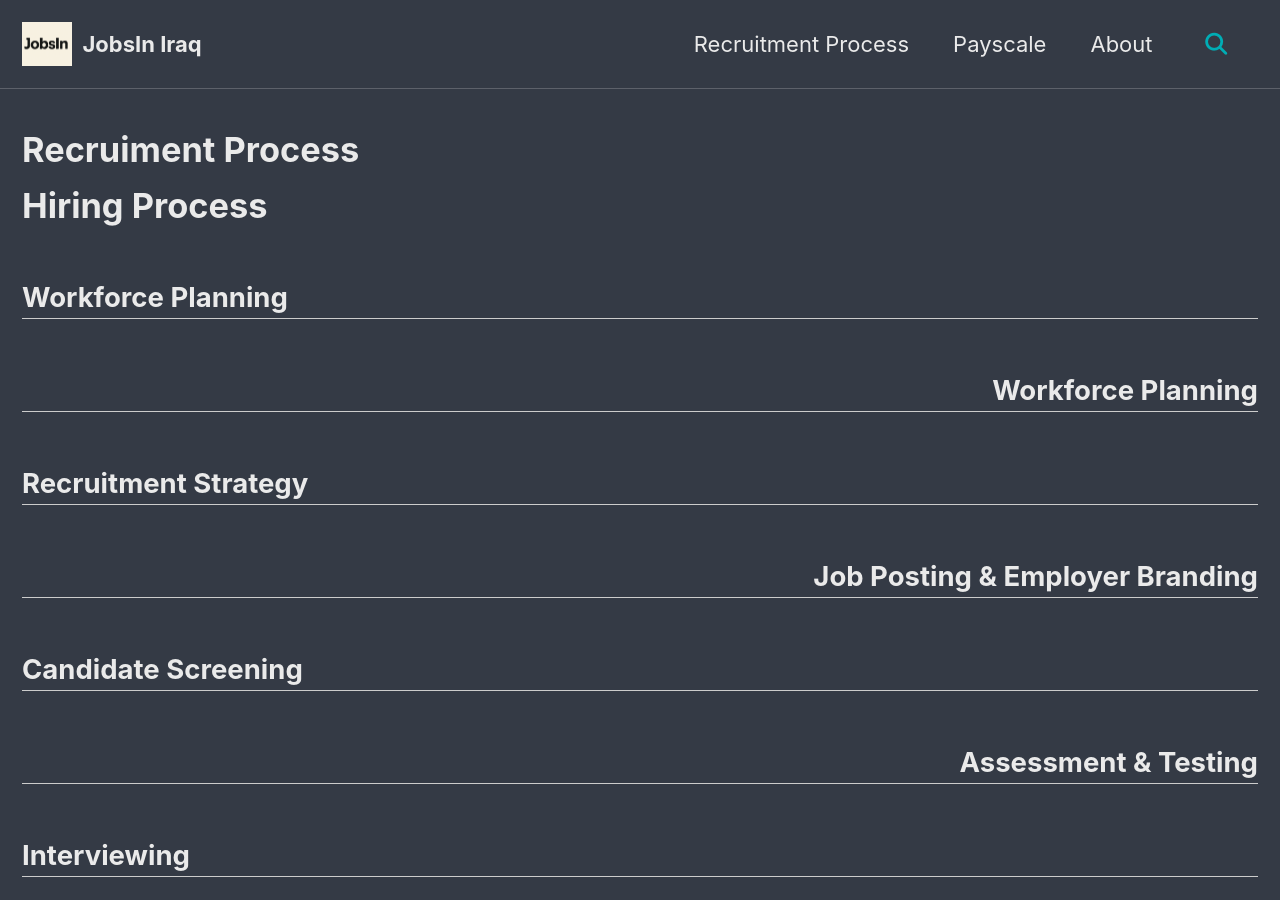
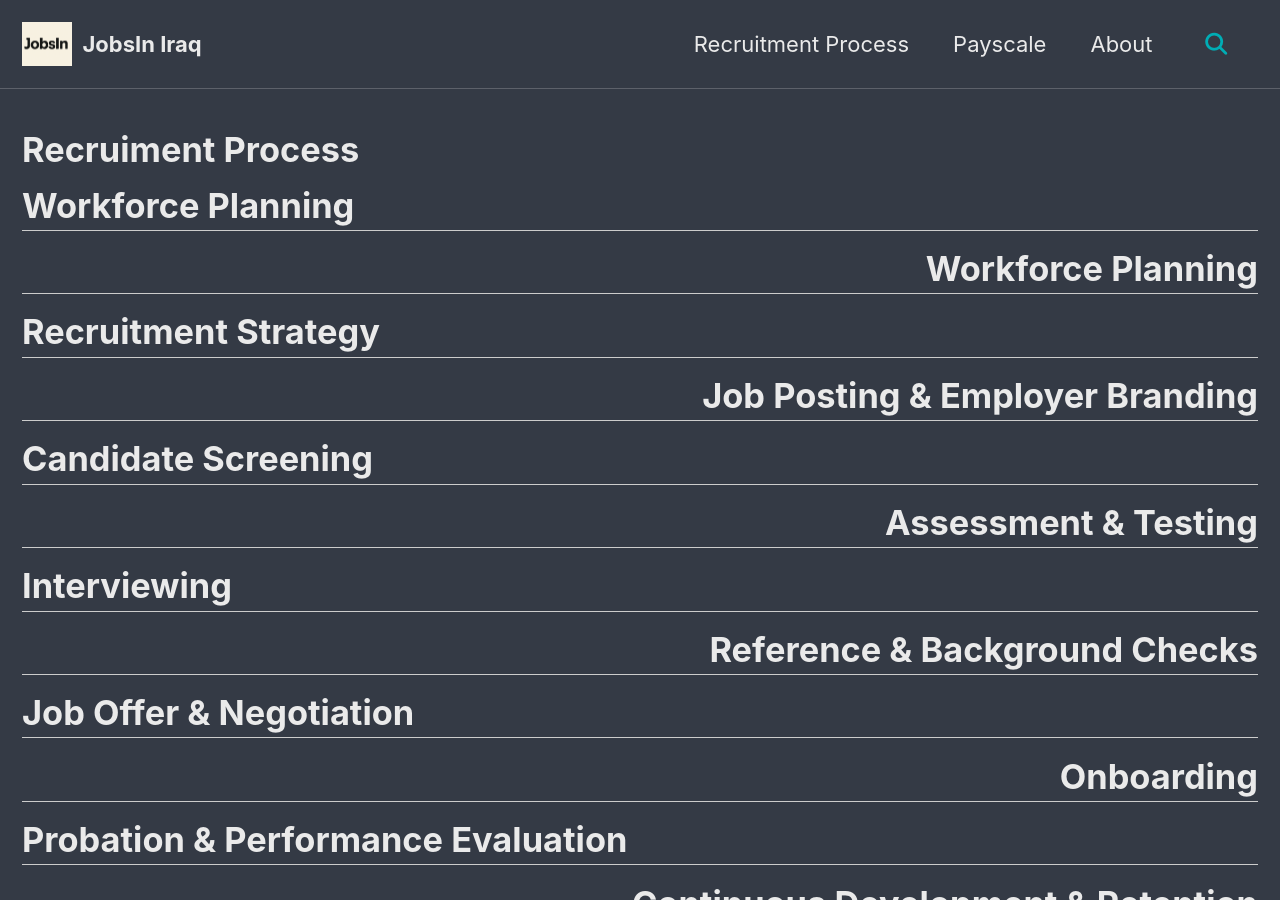
Before and after one commit to JobsInIraq/jobsiniraq.github.io, a Jekyll site: the page built from _pages/process.md, in a window 1280 px wide and 900 px high. Built offline with Jekyll 4.4.1, drawn with Linux system fonts in a browser that asks for light colours; cached includes are drawn as plain includes.

Commit message:
Update process.md

```diff
--- a/_pages/process.md
+++ b/_pages/process.md
@@ -4,56 +4,56 @@
 permalink: /process/
 ---
 
-# Hiring Process
+
 
 <div style="text-align: left;">
-  <h2 style="border-bottom: 1px solid #ccc; padding-bottom: 4px;">Workforce Planning</h2>
+  <h1 style="border-bottom: 1px solid #ccc; padding-bottom: 4px;">Workforce Planning</h1>
 </div>
 
 <div style="text-align: right;">
-  <h2 style="border-bottom: 1px solid #ccc; padding-bottom: 4px;">Workforce Planning</h2>
+  <h1 style="border-bottom: 1px solid #ccc; padding-bottom: 4px;">Workforce Planning</h1>
 </div>
 
 <div style="text-align: left;">
-  <h2 style="border-bottom: 1px solid #ccc; padding-bottom: 4px;">Recruitment Strategy</h2>
+  <h1 style="border-bottom: 1px solid #ccc; padding-bottom: 4px;">Recruitment Strategy</h1>
 </div>
 
 <div style="text-align: right;">
-  <h2 style="border-bottom: 1px solid #ccc; padding-bottom: 4px;">Job Posting &amp; Employer Branding</h2>
+  <h1 style="border-bottom: 1px solid #ccc; padding-bottom: 4px;">Job Posting &amp; Employer Branding</h1>
 </div>
 
 <div style="text-align: left;">
-  <h2 style="border-bottom: 1px solid #ccc; padding-bottom: 4px;">Candidate Screening</h2>
+  <h1 style="border-bottom: 1px solid #ccc; padding-bottom: 4px;">Candidate Screening</h1>
 </div>
 
 <div style="text-align: right;">
-  <h2 style="border-bottom: 1px solid #ccc; padding-bottom: 4px;">Assessment &amp; Testing</h2>
+  <h1 style="border-bottom: 1px solid #ccc; padding-bottom: 4px;">Assessment &amp; Testing</h1>
 </div>
 
 <div style="text-align: left;">
-  <h2 style="border-bottom: 1px solid #ccc; padding-bottom: 4px;">Interviewing</h2>
+  <h1 style="border-bottom: 1px solid #ccc; padding-bottom: 4px;">Interviewing</h1>
 </div>
 
 <div style="text-align: right;">
-  <h2 style="border-bottom: 1px solid #ccc; padding-bottom: 4px;">Reference &amp; Background Checks</h2>
+  <h1 style="border-bottom: 1px solid #ccc; padding-bottom: 4px;">Reference &amp; Background Checks</h1>
 </div>
 
 <div style="text-align: left;">
-  <h2 style="border-bottom: 1px solid #ccc; padding-bottom: 4px;">Job Offer &amp; Negotiation</h2>
+  <h1 style="border-bottom: 1px solid #ccc; padding-bottom: 4px;">Job Offer &amp; Negotiation</h1>
 </div>
 
 <div style="text-align: right;">
-  <h2 style="border-bottom: 1px solid #ccc; padding-bottom: 4px;">Onboarding</h2>
+  <h1 style="border-bottom: 1px solid #ccc; padding-bottom: 4px;">Onboarding</h1>
 </div>
 
 <div style="text-align: left;">
-  <h2 style="border-bottom: 1px solid #ccc; padding-bottom: 4px;">Probation &amp; Performance Evaluation</h2>
+  <h1 style="border-bottom: 1px solid #ccc; padding-bottom: 4px;">Probation &amp; Performance Evaluation</h1>
 </div>
 
 <div style="text-align: right;">
-  <h2 style="border-bottom: 1px solid #ccc; padding-bottom: 4px;">Continuous Development &amp; Retention</h2>
+  <h1 style="border-bottom: 1px solid #ccc; padding-bottom: 4px;">Continuous Development &amp; Retention</h1>
 </div>
 
 <div style="text-align: left;">
-  <h2 style="border-bottom: 1px solid #ccc; padding-bottom: 4px;">Offboarding</h2>
+  <h1 style="border-bottom: 1px solid #ccc; padding-bottom: 4px;">Offboarding</h1>
 </div>
```
